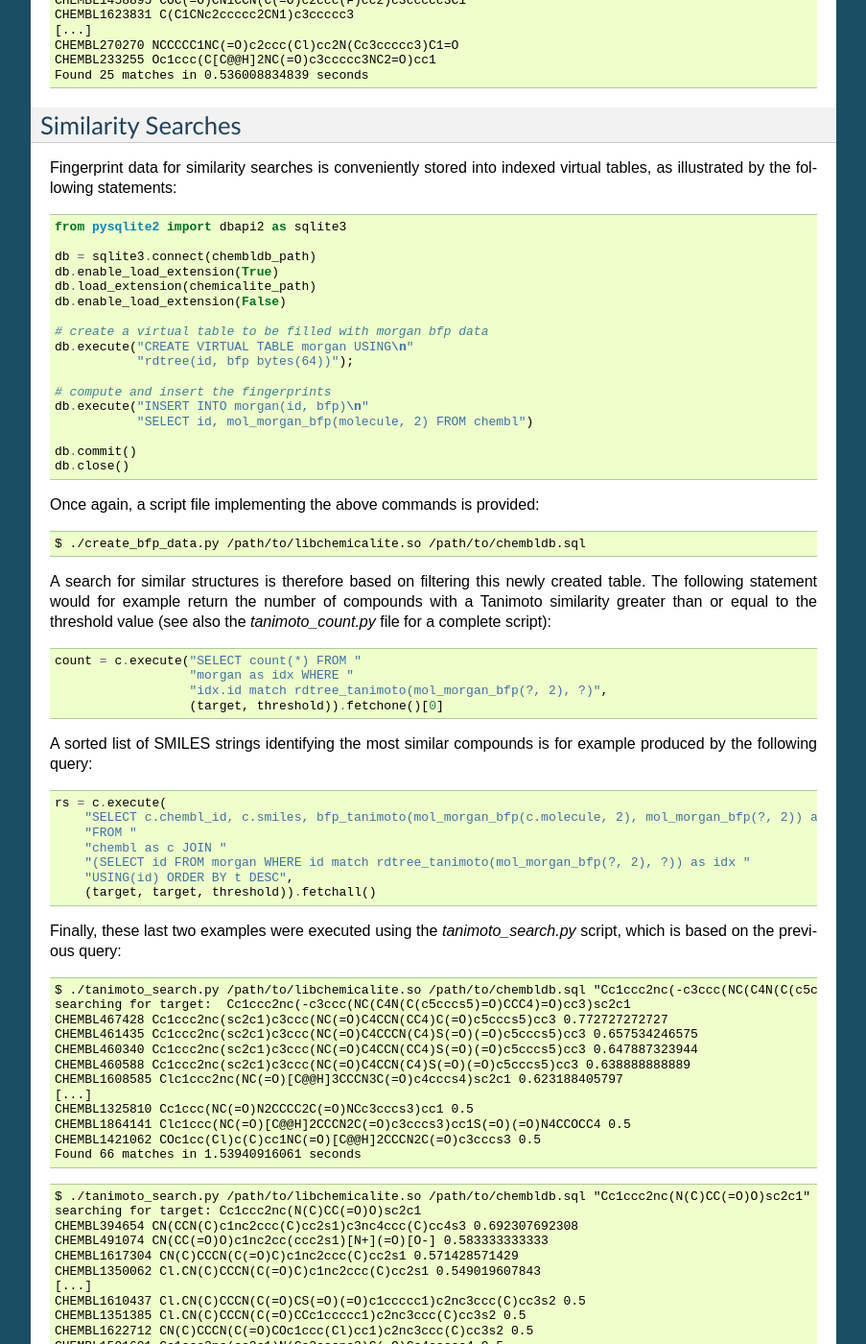
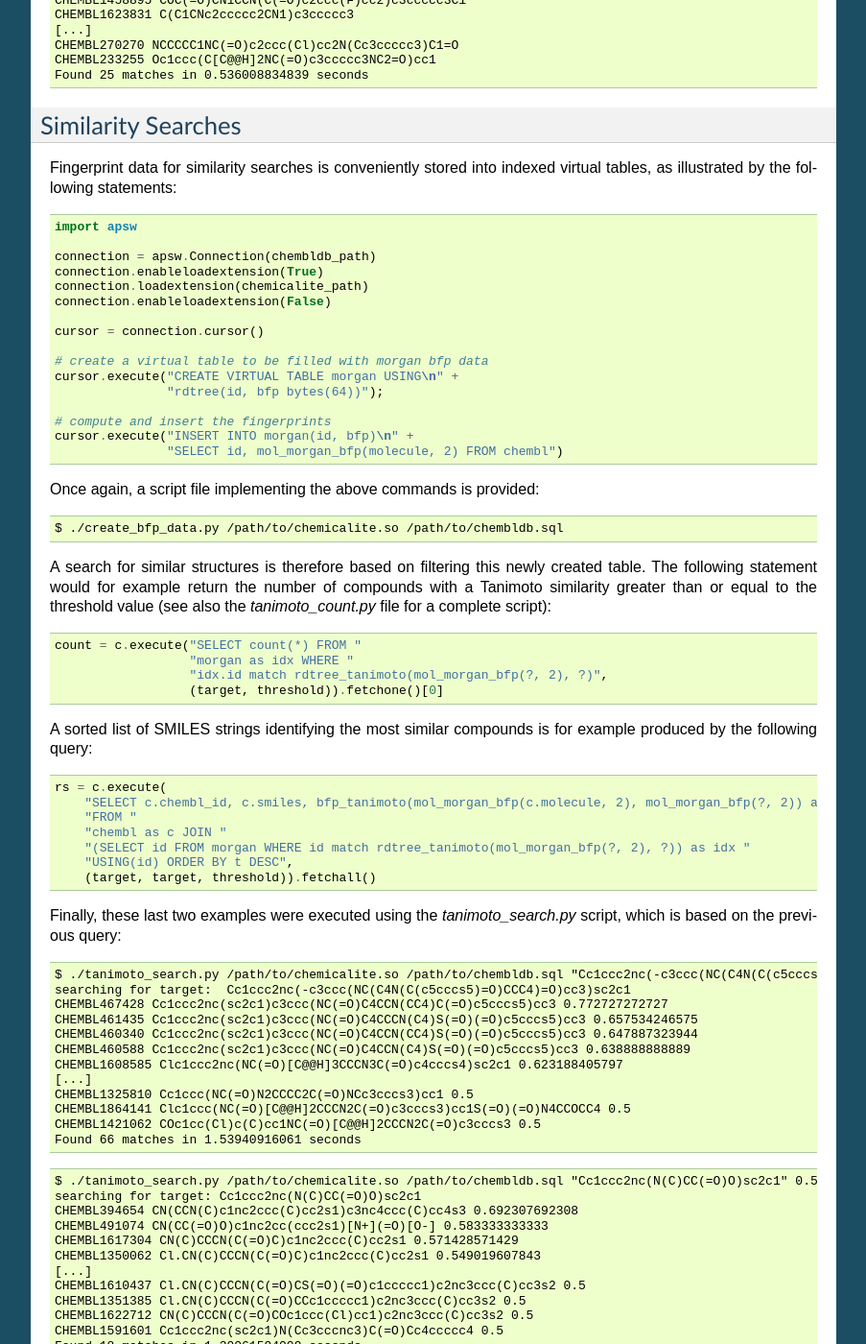
Before and after one commit to rvianello/chemicalite, a Sphinx documentation site: the page built from docs/tutorial_1st.rst, in a window 1280 px wide and 1400 px high, scrolled down 2651 px. Shown: the whole window at 96% size, without its empty margins (198-1101 px from the left). Built offline with Sphinx 7.4.7, drawn with Linux system fonts in a browser that asks for light colours; some of the changed text lies outside the part shown.

Commit message:
updating docs

```diff
--- a/docs/create_bfp_data.py
+++ b/docs/create_bfp_data.py
@@ -1,39 +1,33 @@
 #!/bin/env python
+from __future__ import print_function
+
 import sys
 import csv
 
-from pysqlite2 import dbapi2 as sqlite3
+import apsw
 
 def createbfp(chemicalite_path, chembldb_path):
     '''Create indexed virtual tables containing the bfp data'''
 
-    db = sqlite3.connect(chembldb_path)
-    db.enable_load_extension(True)
-    db.load_extension(chemicalite_path)
-    db.enable_load_extension(False)
+    connection = apsw.Connection(chembldb_path)
+    connection.enableloadextension(True)
+    connection.loadextension(chemicalite_path)
+    connection.enableloadextension(False)
+
+    cursor = connection.cursor()
 
     # sorry for the hard-coded bfp sizes in bytes (128, 64).
     # I will fix this
-    db.execute("CREATE VIRTUAL TABLE torsion USING\n"
-               "rdtree(id, bfp bytes(128))");
-    db.execute("CREATE VIRTUAL TABLE morgan USING\n"
-               "rdtree(id, bfp bytes(64))");
-    db.execute("CREATE VIRTUAL TABLE feat_morgan USING\n"
-               "rdtree(id, bfp bytes(64))");
+    cursor.execute("CREATE VIRTUAL TABLE torsion USING rdtree(id, bfp bytes(128))");
+    cursor.execute("CREATE VIRTUAL TABLE morgan USING rdtree(id, bfp bytes(64))");
+    cursor.execute("CREATE VIRTUAL TABLE feat_morgan USING rdtree(id, bfp bytes(64))");
 
-    db.execute("INSERT INTO torsion(id, bfp)\n"
-               "SELECT id, mol_topological_torsion_bfp(molecule) FROM chembl")
-    db.execute("INSERT INTO morgan(id, bfp)\n"
-               "SELECT id, mol_morgan_bfp(molecule, 2) FROM chembl")
-    db.execute("INSERT INTO feat_morgan(id, bfp)\n"
-               "SELECT id, mol_feat_morgan_bfp(molecule, 2) FROM chembl")
-
-    db.commit()
-    db.close()
+    cursor.execute("INSERT INTO torsion(id, bfp) SELECT id, mol_topological_torsion_bfp(molecule) FROM chembl")
+    cursor.execute("INSERT INTO morgan(id, bfp) SELECT id, mol_morgan_bfp(molecule, 2) FROM chembl")
+    cursor.execute("INSERT INTO feat_morgan(id, bfp) SELECT id, mol_feat_morgan_bfp(molecule, 2) FROM chembl")
 
 if __name__=="__main__":
     if len(sys.argv) == 3:
         createbfp(*sys.argv[1:3])
     else:
-        print ('Usage: {0} <path to libchemicalite.so> '
-               '<path to chembldb sqlite file>').format(sys.argv[0])
+        print('Usage: {0} <path to chemicalite.so> <path to chembldb sqlite file>'.format(sys.argv[0]))
--- a/docs/match_count.py
+++ b/docs/match_count.py
@@ -1,8 +1,9 @@
 #!/bin/env python
+from __future__ import print_function
 import sys
 import time
 
-from pysqlite2 import dbapi2 as sqlite3
+import apsw
 
 from rdkit import Chem
 
@@ -13,24 +14,24 @@ def search(c, substructure):
                       "chembl.id = idx.id AND "
                       "mol_is_substruct(chembl.molecule, ?) AND "
                       "idx.id match rdtree_subset(mol_bfp_signature(?))",
-                      (substructure, substructure)).fetchone()[0]
+                      (substructure, substructure)).fetchall()[0][0]
     t2 = time.time()
     return count, t2-t1
 
+
 def match_count(chemicalite_path, chembldb_sql, substructure):
-    db = sqlite3.connect(chembldb_sql)
-    db.enable_load_extension(True)
-    db.load_extension(chemicalite_path)
-    db.enable_load_extension(False)
+    connection = apsw.Connection(chembldb_sql)
+    connection.enableloadextension(True)
+    connection.loadextension(chemicalite_path)
+    connection.enableloadextension(False)
 
-    c = db.cursor()
+    c = connection.cursor()
 
-    print 'searching for substructure: {0}'.format(substructure)
+    print('searching for substructure:', substructure)
 
     count, t = search(c, substructure)
-    print ('Found {0} matches in {1} seconds').format(count, t)
+    print('Found {0} matches in {1} seconds'.format(count, t))
 
-    db.close()
 
 if __name__=="__main__":
     match_count(*sys.argv[1:4])
--- a/docs/substructure_search.py
+++ b/docs/substructure_search.py
@@ -1,8 +1,9 @@
 #!/bin/env python
+from __future__ import print_function
 import sys
 import time
 
-from pysqlite2 import dbapi2 as sqlite3
+import apsw
 
 from rdkit import Chem
 
@@ -19,21 +20,20 @@ def search(c, substructure):
     return rs, t2-t1
 
 def substructure_search(chemicalite_path, chembldb_sql, substructure):
-    db = sqlite3.connect(chembldb_sql)
-    db.enable_load_extension(True)
-    db.load_extension(chemicalite_path)
-    db.enable_load_extension(False)
+    connection = apsw.Connection(chembldb_sql)
+    connection.enableloadextension(True)
+    connection.loadextension(chemicalite_path)
+    connection.enableloadextension(False)
 
-    c = db.cursor()
+    c = connection.cursor()
 
-    print 'searching for substructure: {0}'.format(substructure)
+    print('searching for substructure:', substructure)
 
     matches, t = search(c, substructure)
     for match in matches:
-        print match[0], match[1]
-    print ('Found {0} matches in {1} seconds').format(len(matches), t)
+        print(match[0], match[1])
+    print('Found {0} matches in {1} seconds'.format(len(matches), t))
 
-    db.close()
 
 if __name__=="__main__":
     substructure_search(*sys.argv[1:4])
--- a/docs/tutorial_1st.rst
+++ b/docs/tutorial_1st.rst
@@ -73,7 +73,7 @@ Please note that loading the whole ChEMBLdb is going to take a substantial amoun
 A python script implementing the full schema creation and database loading procedure as a single command line tool is available in the `docs` directory of the source code distribution::
 
     # This will create the molecular database as a file named 'chembldb.sql'
-    $ ./create_chembldb.py /path/to/libchemicalite.so chembl_15_chemreps.txt
+    $ ./create_chembldb.py /path/to/chemicalite.so chembl_20_chemreps.txt
 
 Substructure Searches
 ---------------------
@@ -92,31 +92,31 @@ but this would check every single record of the `chembl` table, resulting very i
 A python script executing this second query is available in the `docs` directory of the source code distribution::
 
     # returns the number of structures containing the query fragment.
-    $ ./match_count.py /path/libchemicalite.so /path/to/chembldb.sql c1ccnnc1
+    $ ./match_count.py /path/chemicalite.so /path/to/chembldb.sql c1ccnnc1
 
 And here are some example queries::
 
-    $ ./match_count.py /path/libchemicalite.so chembldb.sql c1cccc2c1nncc2
+    $ ./match_count.py /path/chemicalite.so chembldb.sql c1cccc2c1nncc2
     searching for substructure: c1cccc2c1nncc2
     Found 285 matches in 0.580219984055 seconds
 
-    $ ./match_count.py /path/libchemicalite.so chembldb.sql c1ccnc2c1nccn2
+    $ ./match_count.py /path/chemicalite.so chembldb.sql c1ccnc2c1nccn2
     searching for substructure: c1ccnc2c1nccn2
     Found 707 matches in 0.415385007858 seconds
 
-    $ ./match_count.py /path/libchemicalite.so chembldb.sql Nc1ncnc\(N\)n1
+    $ ./match_count.py /path/chemicalite.so chembldb.sql Nc1ncnc\(N\)n1
     searching for substructure: Nc1ncnc(N)n1
     Found 4564 matches in 1.44142603874 seconds
 
-    $ ./match_count.py /path/libchemicalite.so chembldb.sql c1scnn1
+    $ ./match_count.py /path/chemicalite.so chembldb.sql c1scnn1
     searching for substructure: c1scnn1
     Found 11235 matches in 2.81160211563 seconds
 
-    $ ./match_count.py /path/libchemicalite.so chembldb.sql c1cccc2c1ncs2
+    $ ./match_count.py /path/chemicalite.so chembldb.sql c1cccc2c1ncs2
     searching for substructure: c1cccc2c1ncs2
     Found 13521 matches in 5.35551190376 seconds
 
-    $ ./match_count.py /path/libchemicalite.so chembldb.sql c1cccc2c1CNCCN2
+    $ ./match_count.py /path/chemicalite.so chembldb.sql c1cccc2c1CNCCN2
     searching for substructure: c1cccc2c1CNCCN2
     Found 1210 matches in 15.256114006 seconds
 
@@ -124,7 +124,7 @@ And here are some example queries::
 
 A second script is provided with the documentation and it's designed to only return the first results (sometimes useful for queries that return a large number of matches)::
 
-    $ ./substructure_search.py /path/libchemicalite.so chembldb.sql c1cccc2c1CNCCN2
+    $ ./substructure_search.py /path/chemicalite.so chembldb.sql c1cccc2c1CNCCN2
     searching for substructure: c1cccc2c1CNCCN2
     CHEMBL323692 C1CNc2ccccc2CN1
     CHEMBL1458895 COC(=O)CN1CCN(C(=O)c2ccc(F)cc2)c3ccccc3C1
@@ -140,27 +140,26 @@ Similarity Searches
 
 Fingerprint data for similarity searches is conveniently stored into indexed virtual tables, as illustrated by the following statements::
 
-    from pysqlite2 import dbapi2 as sqlite3
+    import apsw
 
-    db = sqlite3.connect(chembldb_path)
-    db.enable_load_extension(True)
-    db.load_extension(chemicalite_path)
-    db.enable_load_extension(False)
+    connection = apsw.Connection(chembldb_path)
+    connection.enableloadextension(True)
+    connection.loadextension(chemicalite_path)
+    connection.enableloadextension(False)
+
+    cursor = connection.cursor()
 
     # create a virtual table to be filled with morgan bfp data
-    db.execute("CREATE VIRTUAL TABLE morgan USING\n"
-               "rdtree(id, bfp bytes(64))");
+    cursor.execute("CREATE VIRTUAL TABLE morgan USING\n" +
+                   "rdtree(id, bfp bytes(64))");
 
     # compute and insert the fingerprints
-    db.execute("INSERT INTO morgan(id, bfp)\n"
-               "SELECT id, mol_morgan_bfp(molecule, 2) FROM chembl")
-
-    db.commit()
-    db.close()
+    cursor.execute("INSERT INTO morgan(id, bfp)\n" +
+                   "SELECT id, mol_morgan_bfp(molecule, 2) FROM chembl")
 
 Once again, a script file implementing the above commands is provided::
 
-    $ ./create_bfp_data.py /path/to/libchemicalite.so /path/to/chembldb.sql
+    $ ./create_bfp_data.py /path/to/chemicalite.so /path/to/chembldb.sql
 
 A search for similar structures is therefore based on filtering this newly created table. The following statement would for example return the number of compounds with a Tanimoto similarity greater than or equal to the threshold value (see also the `tanimoto_count.py` file for a complete script)::
 
@@ -181,7 +180,7 @@ A sorted list of SMILES strings identifying the most similar compounds is for ex
 
 Finally, these last two examples were executed using the `tanimoto_search.py` script, which is based on the previous query::
 
-    $ ./tanimoto_search.py /path/to/libchemicalite.so /path/to/chembldb.sql "Cc1ccc2nc(-c3ccc(NC(C4N(C(c5cccs5)=O)CCC4)=O)cc3)sc2c1" 0.5
+    $ ./tanimoto_search.py /path/to/chemicalite.so /path/to/chembldb.sql "Cc1ccc2nc(-c3ccc(NC(C4N(C(c5cccs5)=O)CCC4)=O)cc3)sc2c1" 0.5
     searching for target:  Cc1ccc2nc(-c3ccc(NC(C4N(C(c5cccs5)=O)CCC4)=O)cc3)sc2c1
     CHEMBL467428 Cc1ccc2nc(sc2c1)c3ccc(NC(=O)C4CCN(CC4)C(=O)c5cccs5)cc3 0.772727272727
     CHEMBL461435 Cc1ccc2nc(sc2c1)c3ccc(NC(=O)C4CCCN(C4)S(=O)(=O)c5cccs5)cc3 0.657534246575
@@ -196,7 +195,7 @@ Finally, these last two examples were executed using the `tanimoto_search.py` sc
 
 ::
 
-    $ ./tanimoto_search.py /path/to/libchemicalite.so /path/to/chembldb.sql "Cc1ccc2nc(N(C)CC(=O)O)sc2c1" 0.5
+    $ ./tanimoto_search.py /path/to/chemicalite.so /path/to/chembldb.sql "Cc1ccc2nc(N(C)CC(=O)O)sc2c1" 0.5
     searching for target: Cc1ccc2nc(N(C)CC(=O)O)sc2c1
     CHEMBL394654 CN(CCN(C)c1nc2ccc(C)cc2s1)c3nc4ccc(C)cc4s3 0.692307692308
     CHEMBL491074 CN(CC(=O)O)c1nc2cc(ccc2s1)[N+](=O)[O-] 0.583333333333
```
